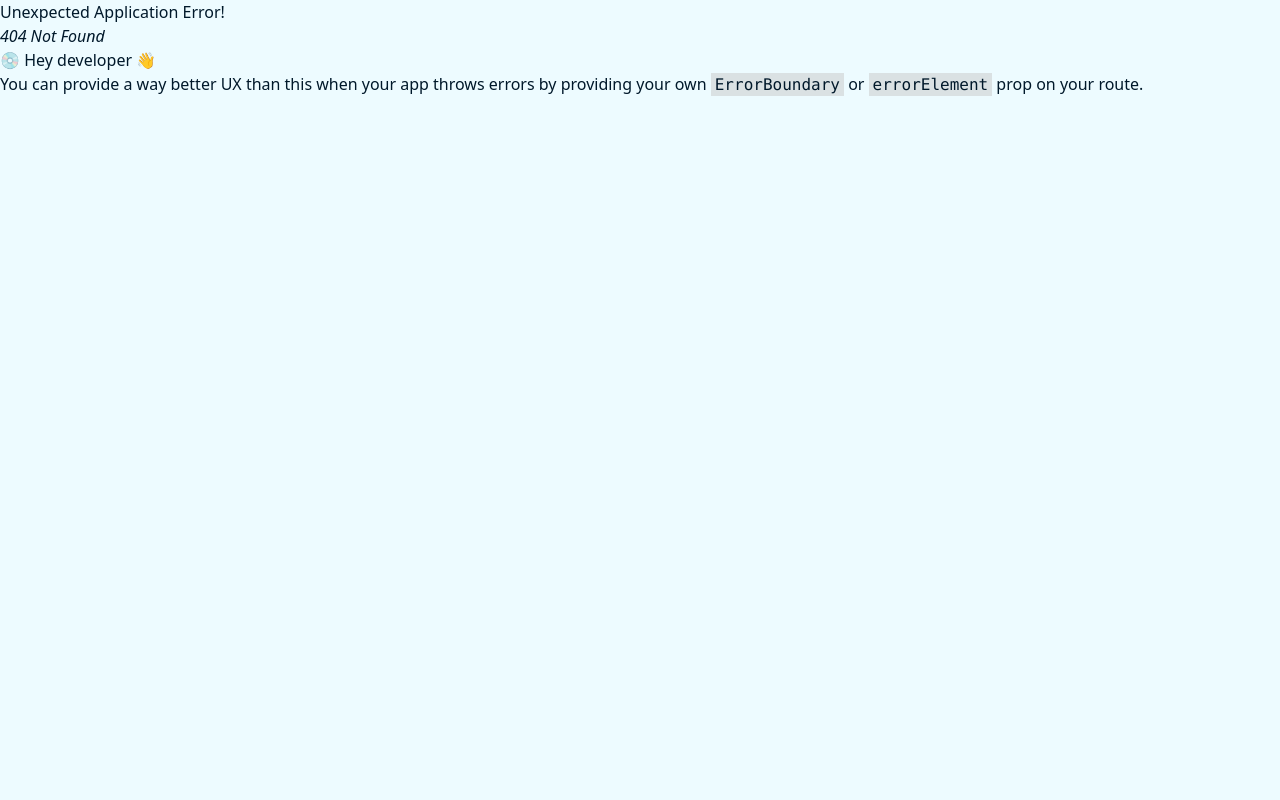
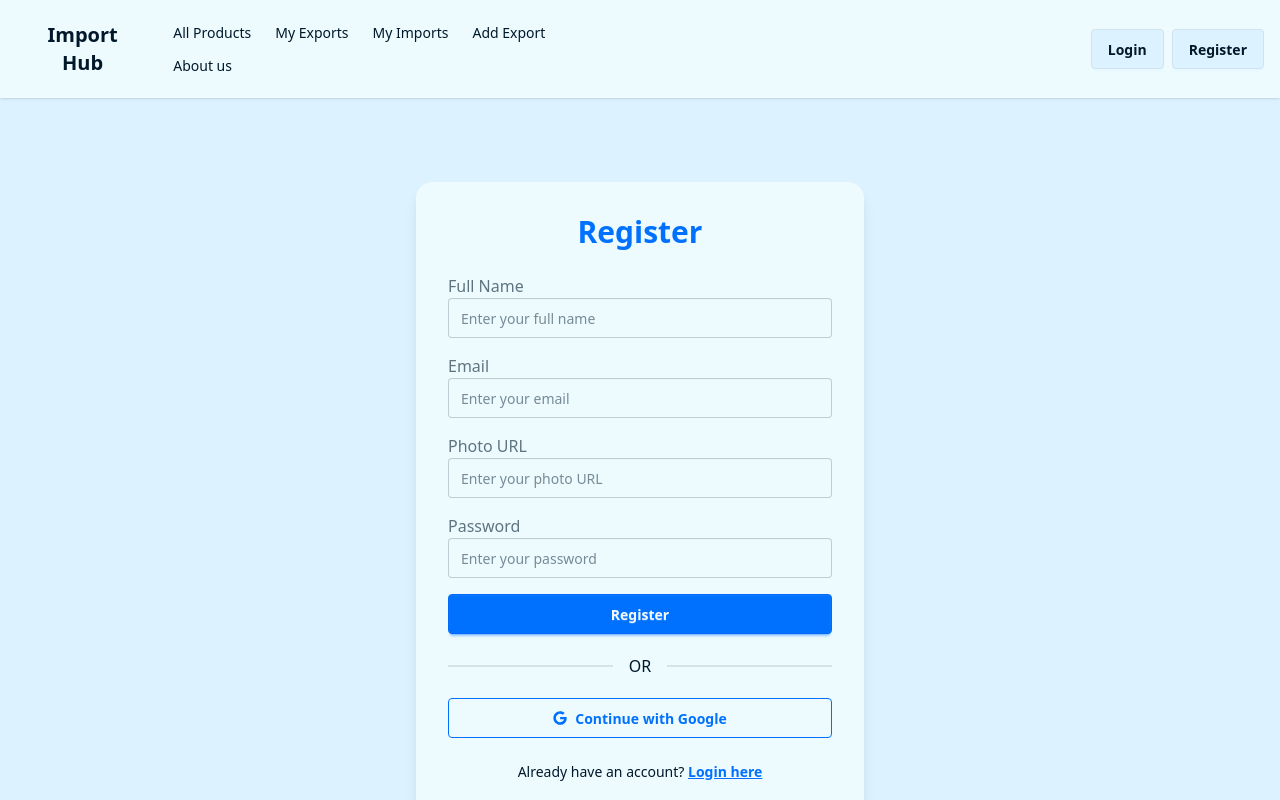
Before and after one commit to soponalways/import-hub-client, a React (Vite) app: page /register in a window 1280 px wide. Before the commit this address had no page. Shown: the top 800 px of the page. Built offline with nearby package versions, Linux system fonts and the light colour scheme.

Commit message:
Register form create

```diff
--- /dev/null
+++ b/src/pages/Register/Register.jsx
@@ -0,0 +1,172 @@
+import { useState } from "react";
+import { Link, useNavigate, useLocation } from "react-router";
+import { toast } from "react-hot-toast";
+import { FaGoogle } from "react-icons/fa";
+
+const Register = () => {
+    const [name, setName] = useState("");
+    const [email, setEmail] = useState("");
+    const [photoURL, setPhotoURL] = useState("");
+    const [password, setPassword] = useState("");
+    const [passwordError, setPasswordError] = useState("");
+    const [loading, setLoading] = useState(false);
+
+    const navigate = useNavigate();
+    const location = useLocation();
+    const from = location.state?.from?.pathname || "/";
+
+    // Password Validation Function
+    const validatePassword = (password) => {
+        if (password.length < 6) {
+            return "Password must be at least 6 characters long.";
+        }
+        if (!/[A-Z]/.test(password)) {
+            return "Password must contain at least one uppercase letter.";
+        }
+        if (!/[a-z]/.test(password)) {
+            return "Password must contain at least one lowercase letter.";
+        }
+        return "";
+    };
+
+    const handleRegister = async (e) => {
+        e.preventDefault();
+        setLoading(true);
+
+        const error = validatePassword(password);
+        if (error) {
+            setPasswordError(error);
+            toast.error(error);
+            setLoading(false);
+            return;
+        } else {
+            setPasswordError("");
+        }
+
+        try {
+            // 👉 Replace this with your actual register logic (Firebase/AuthContext/etc.)
+            console.log({ name, email, photoURL, password });
+            toast.success("Registration Successful!");
+            navigate(from, { replace: true });
+        } catch (err) {
+            toast.error("Registration Failed!");
+            console.log(err?.message);
+        } finally {
+            setLoading(false);
+        }
+    };
+
+    const handleGoogleSignup = async () => {
+        try {
+            // 👉 Replace this with your actual Google Sign-up logic
+            toast.success("Google Sign-up Successful!");
+            navigate(from, { replace: true });
+        } catch (err) {
+            toast.error("Google Sign-up Failed!");
+            console.log(err?.message);
+        }
+    };
+
+    return (
+        <div className="min-h-screen flex items-center justify-center bg-base-200 px-4">
+            <div className="w-full max-w-md p-8 space-y-6 bg-base-100 rounded-2xl shadow-lg hover:shadow-xl my-4 md:my-6 lg:my-8">
+                <h2 className="text-3xl font-bold text-center text-primary">Register</h2>
+
+                <form onSubmit={handleRegister} className="space-y-4">
+                    {/* Name */}
+                    <div>
+                        <label className="label">
+                            <span className="label-text font-medium">Full Name</span>
+                        </label>
+                        <input
+                            type="text"
+                            placeholder="Enter your full name"
+                            className="input input-bordered w-full"
+                            value={name}
+                            onChange={(e) => setName(e.target.value)}
+                            required
+                        />
+                    </div>
+
+                    {/* Email */}
+                    <div>
+                        <label className="label">
+                            <span className="label-text font-medium">Email</span>
+                        </label>
+                        <input
+                            type="email"
+                            placeholder="Enter your email"
+                            className="input input-bordered w-full"
+                            value={email}
+                            onChange={(e) => setEmail(e.target.value)}
+                            required
+                        />
+                    </div>
+
+                    {/* Photo URL */}
+                    <div>
+                        <label className="label">
+                            <span className="label-text font-medium">Photo URL</span>
+                        </label>
+                        <input
+                            type="text"
+                            placeholder="Enter your photo URL"
+                            className="input input-bordered w-full"
+                            value={photoURL}
+                            onChange={(e) => setPhotoURL(e.target.value)}
+                        />
+                    </div>
+
+                    {/* Password */}
+                    <div>
+                        <label className="label">
+                            <span className="label-text font-medium">Password</span>
+                        </label>
+                        <input
+                            type="password"
+                            placeholder="Enter your password"
+                            className={`input input-bordered w-full ${passwordError ? "input-error" : ""
+                                }`}
+                            value={password}
+                            onChange={(e) => setPassword(e.target.value)}
+                            required
+                        />
+                        {passwordError && (
+                            <p className="text-error text-sm mt-1">{passwordError}</p>
+                        )}
+                    </div>
+
+                    {/* Register Button */}
+                    <button
+                        type="submit"
+                        className="btn btn-primary w-full"
+                        disabled={loading}
+                    >
+                        {loading ? "Registering..." : "Register"}
+                    </button>
+                </form>
+
+                {/* Divider */}
+                <div className="divider">OR</div>
+
+                {/* Google Signup */}
+                <button
+                    onClick={handleGoogleSignup}
+                    className="btn btn-outline btn-primary w-full flex items-center justify-center gap-2"
+                >
+                    <FaGoogle /> Continue with Google
+                </button>
+
+                {/* Login Link */}
+                <p className="text-center text-sm">
+                    Already have an account?{" "}
+                    <Link to="/login" className="link link-primary font-semibold">
+                        Login here
+                    </Link>
+                </p>
+            </div>
+        </div>
+    );
+};
+
+export default Register;
--- a/src/router/router.jsx
+++ b/src/router/router.jsx
@@ -3,6 +3,7 @@ import RootLayout from "../layouts/RootLayout";
 import Home from "../pages/Home/Home";
 import Login from "../pages/Login/Login";
 import ForgotPassword from "../pages/Login/ForgotPassword";
+import Register from "../pages/Register/Register";
 
 const router = createBrowserRouter([
     {
@@ -18,6 +19,10 @@ const router = createBrowserRouter([
                 Component: Login
             },
             {
+                path: '/register',
+                Component: Register
+            },
+            {
                 path: "/forgot-password",
                 Component: ForgotPassword
             }
```
